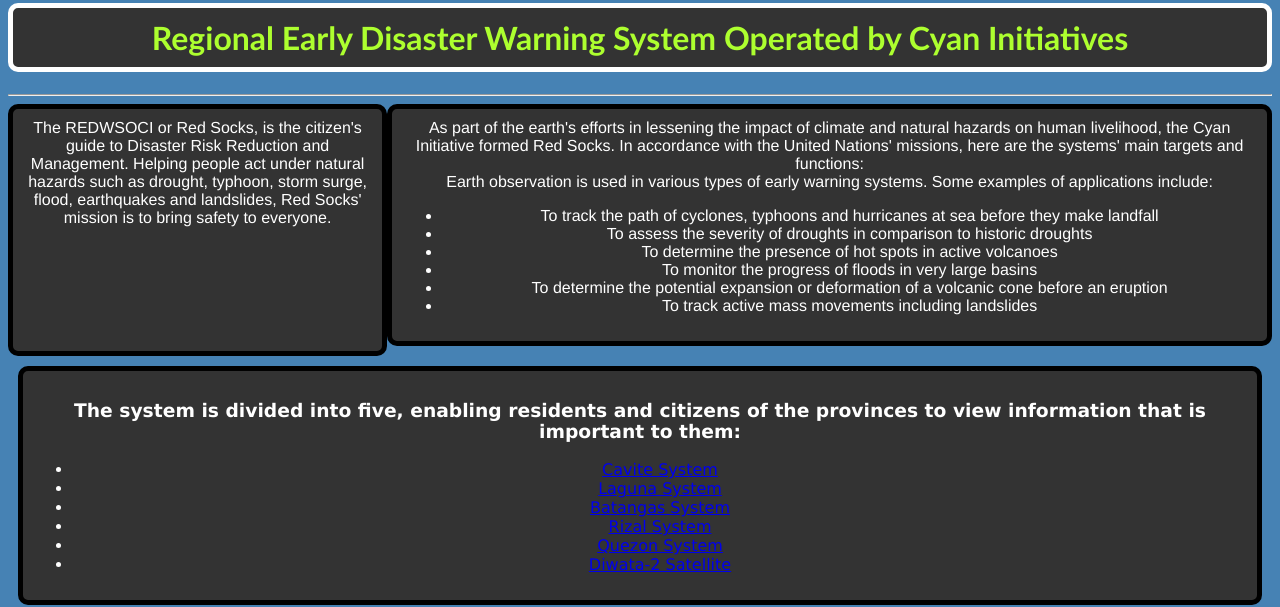
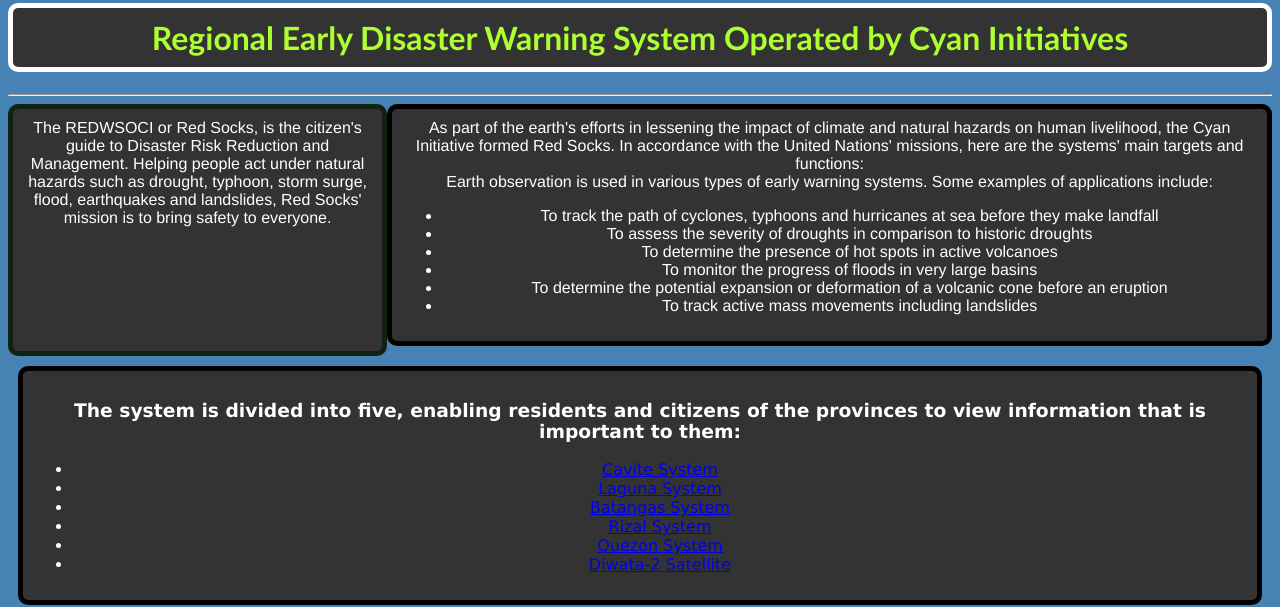
Before and after one commit to final3blindside/The-Red-Socks-Initiative, a plain HTML site: page index.html in a window 1280 px wide. Shown: the part 230-837 px from the top of the page. Drawn offline with Linux system fonts and the light colour scheme.

Commit message:
Initial commit

```diff
--- a/style.css
+++ b/style.css
@@ -27,7 +27,7 @@ h1{
     border-style:solid;
     border-radius: 10px;
     border-width: 5px;
-    border-color:#000;
+    border-color:#121;
     padding:10px;
 
     float:left;
```
